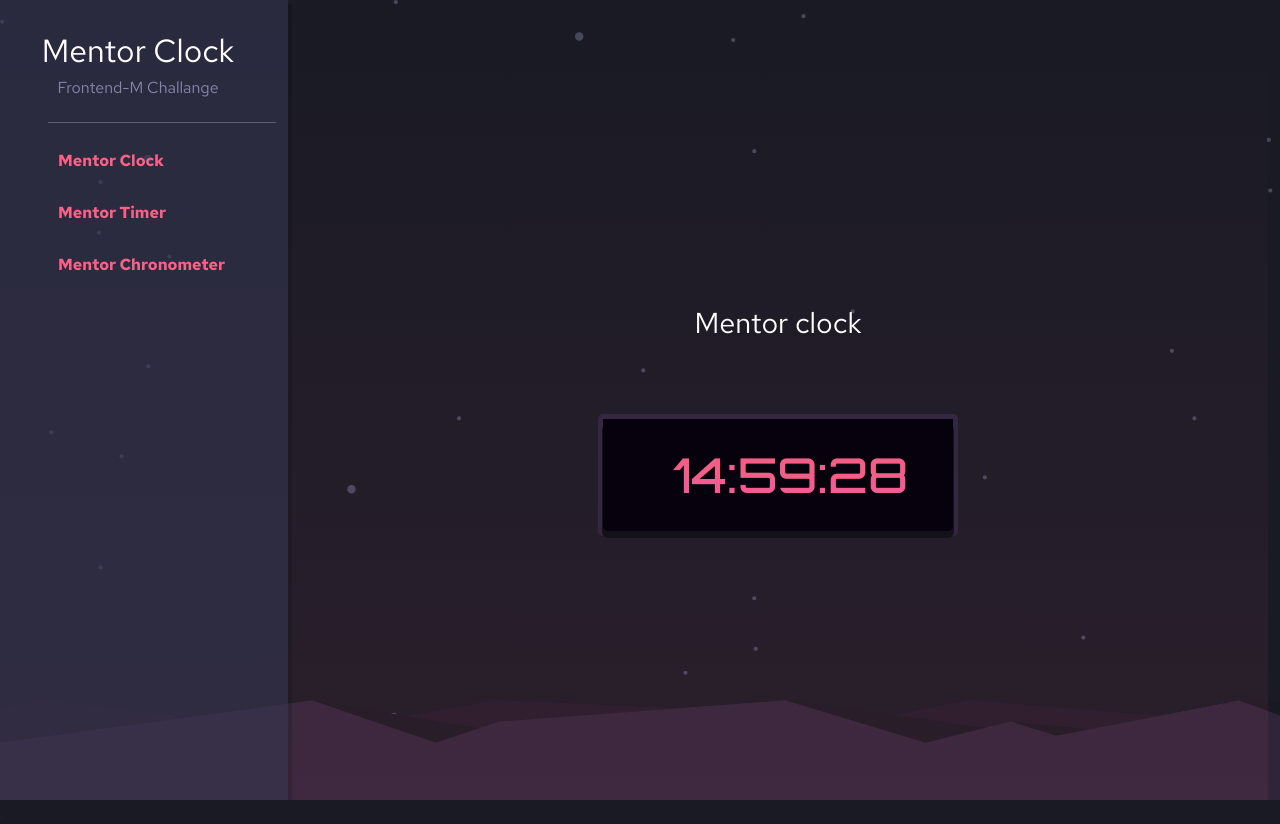
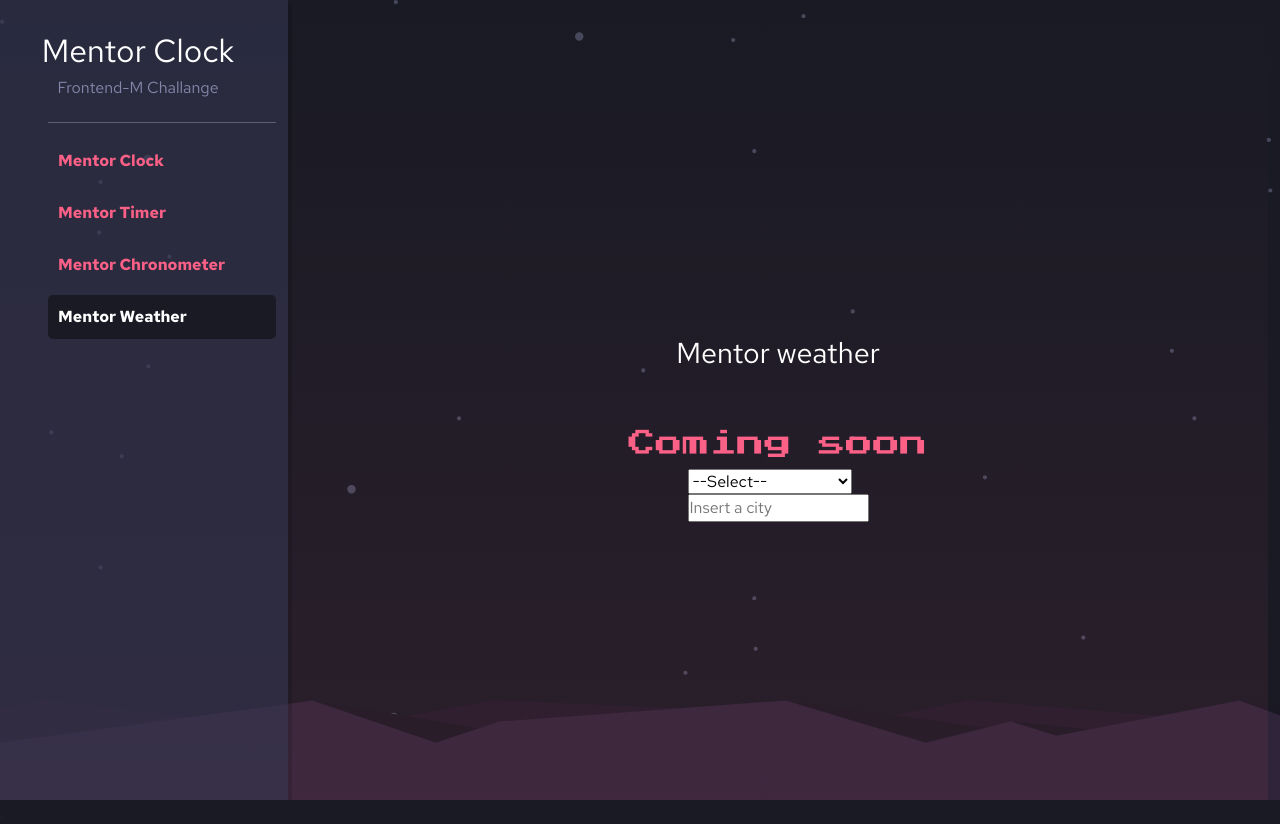
Before and after one commit to Emil-IX/Mentor-Clock, a React (Vite) app: page /weather in a window 1280 px wide. Built offline with nearby package versions, Linux system fonts and the light colour scheme; no server answers.

Commit message:
weather app step 1

```diff
--- a/src/components/SideBar.jsx
+++ b/src/components/SideBar.jsx
@@ -28,6 +28,12 @@ export const SideBar = () => {
               Mentor Chronometer
               </NavLink>
 
+              <NavLink
+              className={ ({isActive}) => `nav_links nav-link ${ isActive ? 'activeLink' : ''}` }
+              to='/weather' >
+              Mentor Weather
+              </NavLink>
+
 
             </div>
 
--- /dev/null
+++ b/src/pages/MentorWeather .jsx
@@ -0,0 +1,74 @@
+import { useState } from 'react'
+import { SideBar } from '../components/SideBar';
+
+export const MentorWeather  = () => {
+
+
+    const [weaterInfo, setWeaterInfo] = useState([]);
+    const [loading, setLoading] = useState(false);
+    const [showInfo, setshowInfo] = useState(false);
+    const [city, setCity] = useState('');
+    const [country, setCountry] = useState('');
+
+    const apiKey = import.meta.env.VITE_API_KEY ;
+
+    const URL = `https://api.openweathermap.org/data/2.5/weather?q= ${city},${country}&appid=${apiKey}`
+
+  console.log(URL);
+
+
+
+  return (
+    <>
+    <div className="container1 row">
+    <SideBar />
+
+      <div className='wave'></div>
+     <div className="container col-9 d-flex align-items-center justify-content-center flex-column animate__animated  animate__fadeIn">
+
+
+       <h1 className="title2">Mentor weather</h1>
+
+       <h1 className="title__coming">Coming soon </h1>
+
+       <div className='weather'>
+
+
+
+        <form className='weather__form' action='#' method='POST'>
+
+          <div className='weather__select'>
+              <select value={country} onChange={ ({target}) => setCountry(target.value)} >
+                        <option disabled value=''> --Select-- </option>
+                        <option value="DO">Dominican Republic</option>
+                        <option value="US">USA</option>
+                        <option value="ES">Spain</option>
+                        <option value="AR">Argentina</option>
+                        <option value="MX">México</option>
+                        <option value="PE">Perú</option>
+                        <option value="CO">Colombia</option>
+                        <option value="CR">Costa Rica</option>
+
+                  </select>
+          </div>
+
+          <div className='weather__input'>
+            <input
+              type="text"
+              name='city'
+              placeholder='Insert a city'
+              onChange={({target}) => setCity(target.value)}
+              />
+
+          </div>
+        </form>
+
+       </div>
+
+
+      </div>
+     </div>
+
+     </>
+  )
+}
--- a/src/routers/ClockRouters.jsx
+++ b/src/routers/ClockRouters.jsx
@@ -2,6 +2,7 @@ import { Routes, Route, Navigate} from 'react-router-dom'
 import { MentorClock } from '../pages/MentorClock'
 import { MentorTimer } from '../pages/MentorTimer'
 import { MentorChronometer } from '../pages/MentorChronometer'
+import { MentorWeather } from '../pages/MentorWeather '
 
 export const ClockRouters = () => {
   return (
@@ -12,6 +13,7 @@ export const ClockRouters = () => {
         <Route path='/*' element={<MentorClock/>} />
         <Route path='/timer' element={< MentorTimer />} />
         <Route path='/chronometer' element={< MentorChronometer />} />
+        <Route path='/weather' element={< MentorWeather />} />
 
     </Routes>
 
```
Also changed, not shown: 1 other file (tests, documents, lock files or other folders).
